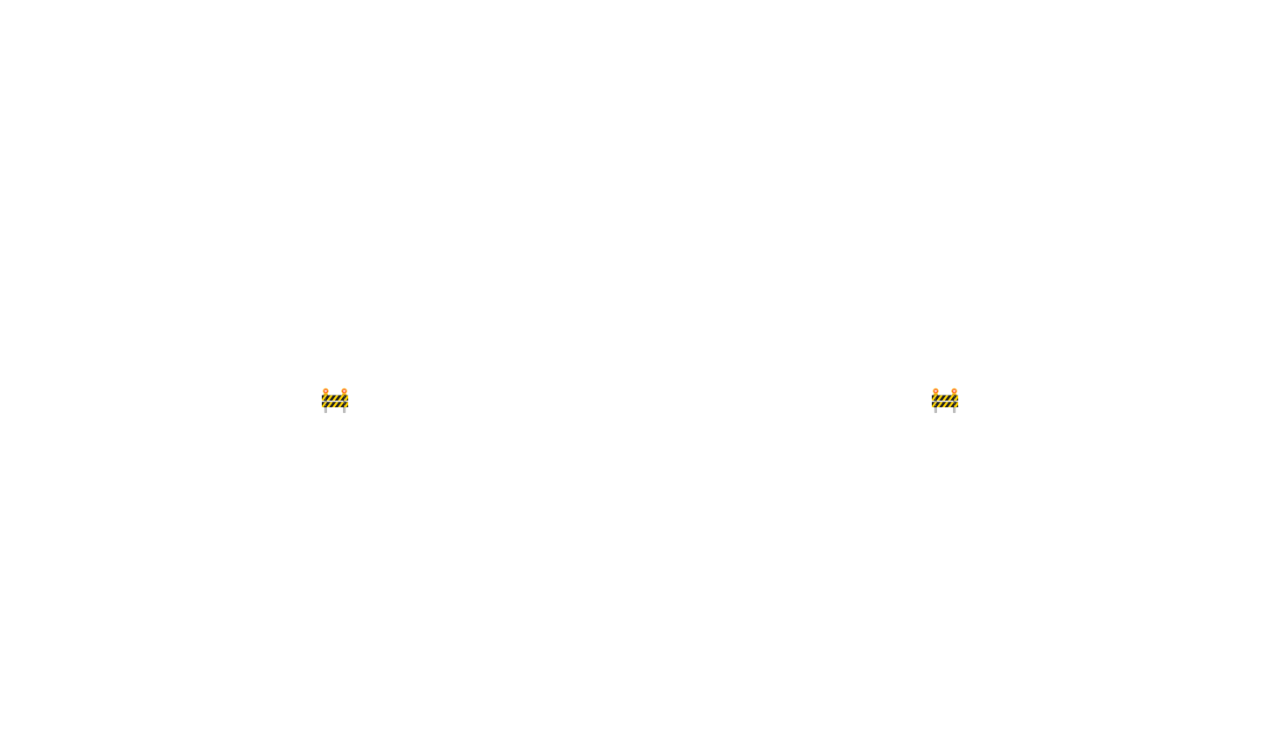
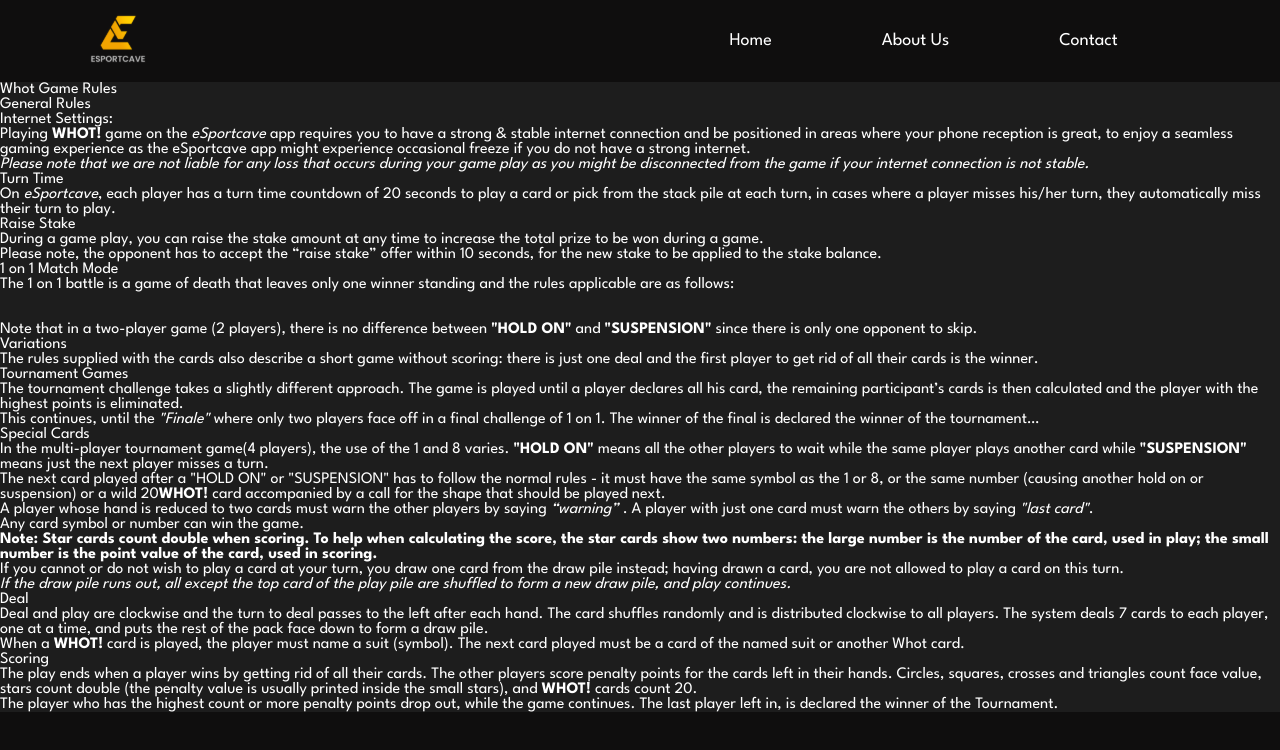
Before and after one commit to iyanushow/esportcave, a Next.js app: page /how-to-play in a window 1280 px wide. Before the commit this address had no page. Shown: the top 750 px of the page. Built offline with nearby package versions, Linux system fonts and the light colour scheme.

Commit message:
started how to play

```diff
--- /dev/null
+++ b/pages/how-to-play.jsx
@@ -0,0 +1,145 @@
+import Layout from "../src/Layout/Layout/Layout";
+
+function HowToPlay() {
+  return (
+    <main>
+      <h1>Whot Game Rules</h1>
+      <h2>General Rules</h2>
+      <div>
+        <h4>Internet Settings:</h4>
+        Playing <b>WHOT!</b> game on the <i>eSportcave</i> app requires you to
+        have a strong & stable internet connection and be positioned in areas
+        where your phone reception is great, to enjoy a seamless gaming
+        experience as the eSportcave app might experience occasional freeze if
+        you do not have a strong internet.
+        <br />
+        <i>
+          Please note that we are not liable for any loss that occurs during
+          your game play as you might be disconnected from the game if your
+          internet connection is not stable.
+        </i>
+        <h4>Turn Time</h4>
+        On <i>eSportcave</i>, each player has a turn time countdown of 20
+        seconds to play a card or pick from the stack pile at each turn, in
+        cases where a player misses his/her turn, they automatically miss their
+        turn to play.
+        <h4>Raise Stake</h4>
+        During a game play, you can raise the stake amount at any time to
+        increase the total prize to be won during a game.
+        <br />
+        Please note, the opponent has to accept the “raise stake” offer within
+        10 seconds, for the new stake to be applied to the stake balance.
+        <br />
+        <h2>1 on 1 Match Mode</h2>
+        The 1 on 1 battle is a game of death that leaves only one winner
+        standing and the rules applicable are as follows:
+        <br />
+        <br />
+        {/* <table>
+          <tr>
+            <th>Cards</th>
+            <th>Effects</th>
+            <th>Explanation</th>
+          </tr>
+          <tr>
+            <td></td>
+            <td></td>
+            <td></td>
+          </tr>
+        </table> */}
+        <br />
+        Note that in a two-player game (2 players), there is no difference
+        between <b>&quot;HOLD ON&quot;</b> and <b>&quot;SUSPENSION&quot;</b>{" "}
+        since there is only one opponent to skip.
+        <h4>Variations</h4>
+        The rules supplied with the cards also describe a short game without
+        scoring: there is just one deal and the first player to get rid of all
+        their cards is the winner.
+        <br />
+        <h2>Tournament Games</h2>
+        The tournament challenge takes a slightly different approach. The game
+        is played until a player declares all his card, the remaining
+        participant’s cards is then calculated and the player with the highest
+        points is eliminated. <br />
+        This continues, until the <i>&quot;Finale&quot;</i> where only two
+        players face off in a final challenge of 1 on 1. The winner of the final
+        is declared the winner of the tournament…
+        <h2>Special Cards</h2>
+        {/* <table>
+          <tr>
+            <th>Cards</th>
+            <th>Effects</th>
+            <th>Explanation</th>
+          </tr>
+          <tr>
+            <td></td>
+            <td></td>
+            <td></td>
+          </tr>
+        </table> */}
+        In the multi-player tournament game(4 players), the use of the 1 and 8
+        varies. <b>&quot;HOLD ON&quot;</b> means all the other players to wait
+        while the same player plays another card while{" "}
+        <b>&quot;SUSPENSION&quot;</b> means just the next player misses a turn.
+        <br />
+        The next card played after a &quot;HOLD ON&quot; or
+        &quot;SUSPENSION&quot; has to follow the normal rules - it must have the
+        same symbol as the 1 or 8, or the same number (causing another hold on
+        or suspension) or a wild 20
+        <b>WHOT! </b> card accompanied by a call for the shape that should be
+        played next.
+        <br />A player whose hand is reduced to two cards must warn the other
+        players by saying <i>“warning”</i> . A player with just one card must
+        warn the others by saying <i>&quot;last card&quot;</i>. <br />
+        Any card symbol or number can win the game.
+        <br />
+        <b>
+          Note: Star cards count double when scoring. To help when calculating
+          the score, the star cards show two numbers: the large number is the
+          number of the card, used in play; the small number is the point value
+          of the card, used in scoring.
+        </b>
+        <br />
+        If you cannot or do not wish to play a card at your turn, you draw one
+        card from the draw pile instead; having drawn a card, you are not
+        allowed to play a card on this turn.
+        <br />
+        <i>
+          If the draw pile runs out, all except the top card of the play pile
+          are shuffled to form a new draw pile, and play continues.
+        </i>
+        <br />
+        <h2>Deal</h2>
+        Deal and play are clockwise and the turn to deal passes to the left
+        after each hand. The card shuffles randomly and is distributed clockwise
+        to all players. The system deals 7 cards to each player, one at a time,
+        and puts the rest of the pack face down to form a draw pile.
+        <br />
+        When a <b>WHOT!</b> card is played, the player must name a suit
+        (symbol). The next card played must be a card of the named suit or
+        another Whot card.
+        <br />
+        <h2>Scoring</h2>
+        The play ends when a player wins by getting rid of all their cards. The
+        other players score penalty points for the cards left in their hands.
+        Circles, squares, crosses and triangles count face value, stars count
+        double (the penalty value is usually printed inside the small stars),
+        and <b>WHOT!</b> cards count 20.
+        <br />
+        The player who has the highest count or more penalty points drop out,
+        while the game continues. The last player left in, is declared the
+        winner of the Tournament.
+      </div>
+    </main>
+  );
+}
+
+HowToPlay.getLayout = function getLayout(page) {
+  return (
+    <Layout header footer>
+      {page}
+    </Layout>
+  );
+};
+
+export default HowToPlay;
--- a/src/components/atoms/GameCard/GameCard.js
+++ b/src/components/atoms/GameCard/GameCard.js
@@ -21,7 +21,7 @@ const GameCard = ({ src, title, href, live }) => {
       </figure>
       <div className={styles.cardTitle}>
         <h1>{title}</h1>
-        <Link href="/">How to play?</Link>
+        <Link href="/how-to-play">How to play?</Link>
       </div>
       <button className={styles.cardBtn}>Play Game</button>
     </div>
```
Also changed, not shown: styles/pagestyles/play.module.css (added).
